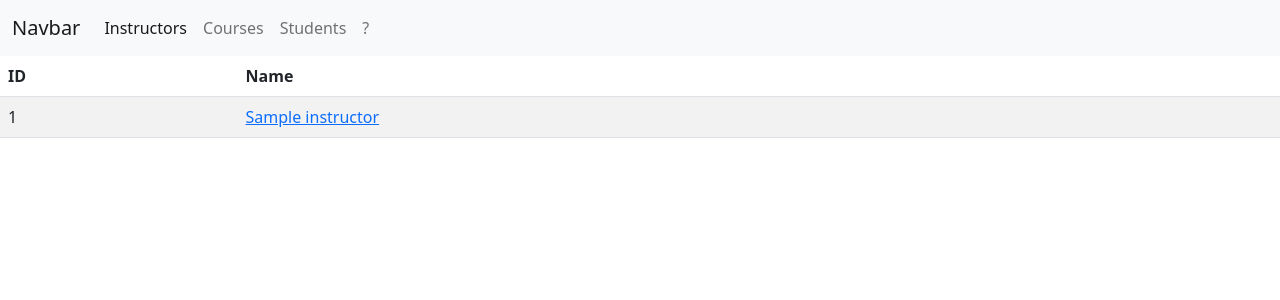
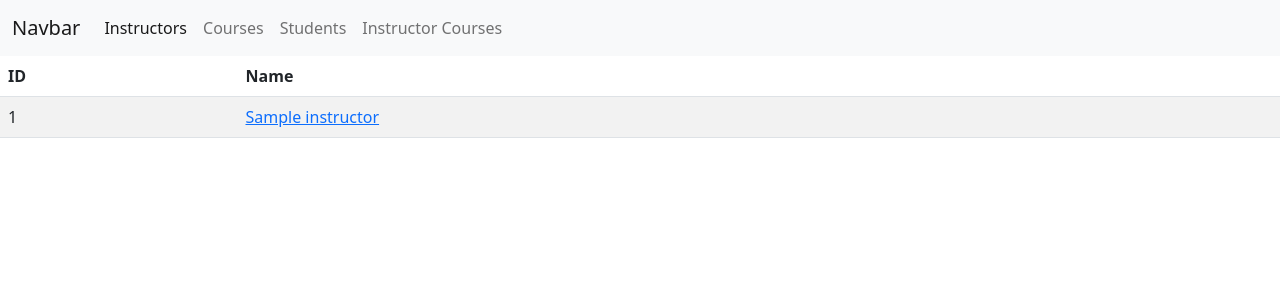
Before and after one commit to valeriejoplin/Homework-Three, a PHP site: page / in a window 1280 px wide. Shown: the top 300 px of the page. Run offline with PHP 8.4, Linux system fonts and the light colour scheme; tables that the repository leaves empty or names only in its code hold one stand-in row (values such as "Sample post").

Commit message:
Update header.php

```diff
--- a/header.php
+++ b/header.php
@@ -18,13 +18,13 @@
           <a class="nav-link active" aria-current="page" href="index.php">Instructors</a>
         </li>
         <li class="nav-item">
-          <a class="nav-link" href="#">Courses</a>
+          <a class="nav-link" href="course.php">Courses</a>
         </li>
         <li class="nav-item">
-          <a class="nav-link" href="#">Students</a>
+          <a class="nav-link" href="student.php">Students</a>
         </li>
       <li class="nav-item">
-          <a class="nav-link" href="#">?</a>
+          <a class="nav-link" href="instructor-courses.php">Instructor Courses</a>
         </li>
       </ul>
     </div>
```
